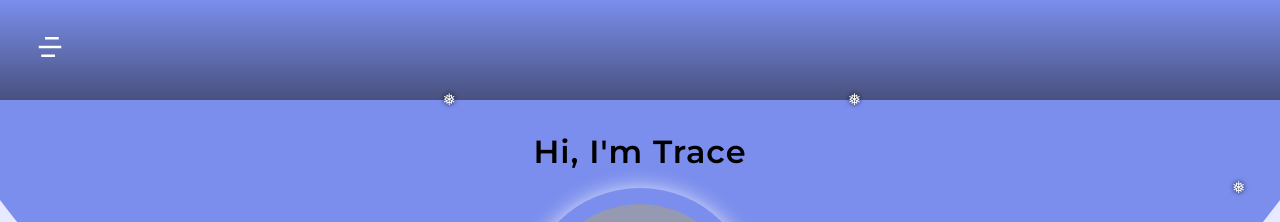
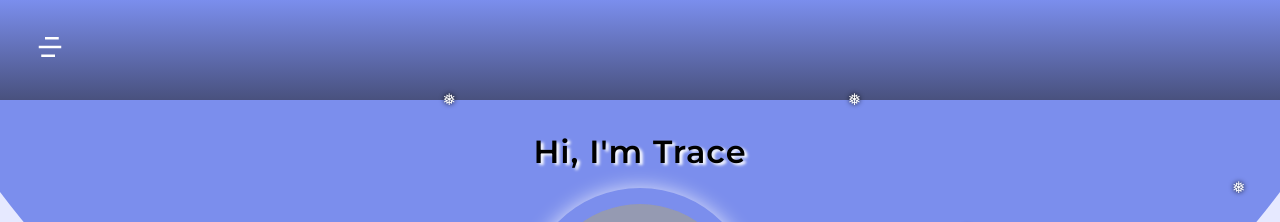
Before and after one commit to traceannwhite/software-engineering-portfolio, a Next.js app: page / in a window 1280 px wide. Shown: the top 222 px of the page. Built offline with nearby package versions, Linux system fonts and the light colour scheme; grey boxes are pictures that could not be loaded.

Commit message:
small change

```diff
--- a/components/Introduction.js
+++ b/components/Introduction.js
@@ -4,7 +4,7 @@ import BioPhoto from "./BioPhoto";
 const Introduction = () => {
   return (
     <div className={styles.container}>
-      <h1 className={styles.intro}>Hi, I&apos;m Trace</h1>
+      <h2 className={styles.intro}>Hi, I'm Trace</h2>
       <BioPhoto />
       <div className={styles.box}>
         <ul className={styles.list}>
@@ -20,3 +20,75 @@ const Introduction = () => {
 };
 
 export default Introduction;
+
+{
+  /* <span className={styles.textMotion} style={{ transitionDelay: "0s" }}>
+          H
+        </span>
+        <span
+          className={styles.textMotion}
+          style={{ transitionDelay: "0.02s" }}
+        >
+          i
+        </span>
+        <span
+          className={styles.textMotion}
+          style={{ transitionDelay: "0.04s" }}
+        >
+          ,
+        </span>
+        <span
+          className={styles.textMotion}
+          style={{ transitionDelay: "0.06s" }}
+        >
+          {" "}
+        </span>
+        <span
+          className={styles.textMotion}
+          style={{ transitionDelay: "0.08s" }}
+        >
+          I
+        </span>
+        <span className={styles.textMotion} style={{ transitionDelay: "0.1s" }}>
+          &apos;
+        </span>
+        <span
+          className={styles.textMotion}
+          style={{ transitionDelay: "0.12s" }}
+        >
+          m
+        </span>
+        <span
+          className={styles.textMotion}
+          style={{ transitionDelay: "0.14s" }}
+        >
+          {" "}
+        </span>
+        <span
+          className={styles.textMotion}
+          style={{ transitionDelay: "0.16s" }}
+        >
+          T
+        </span>
+        <span
+          className={styles.textMotion}
+          style={{ transitionDelay: "0.18s" }}
+        >
+          r
+        </span>
+        <span className={styles.textMotion} style={{ transitionDelay: "0.2s" }}>
+          a
+        </span>
+        <span
+          className={styles.textMotion}
+          style={{ transitionDelay: "0.22s" }}
+        >
+          c
+        </span>
+        <span
+          className={styles.textMotion}
+          style={{ transitionDelay: "0.24s" }}
+        >
+          e
+        </span> */
+}
--- a/styles/Home.module.sass
+++ b/styles/Home.module.sass
@@ -10,7 +10,7 @@
 .firstcontainer
   background-color: #7b8eed
   padding: 2em
-  clip-path: circle(100vh at center -47.5vh)
+  clip-path: circle(100vh at center -48.5vh)
 
 
 .projectstitle
--- a/styles/Introduction.module.scss
+++ b/styles/Introduction.module.scss
@@ -8,7 +8,9 @@
 .intro {
   font-size: 2rem;
   margin: 0;
+  text-shadow: 3px 2px 3px #ffffff;
 }
+
 .box {
   height: 45px;
   overflow: hidden;
```
